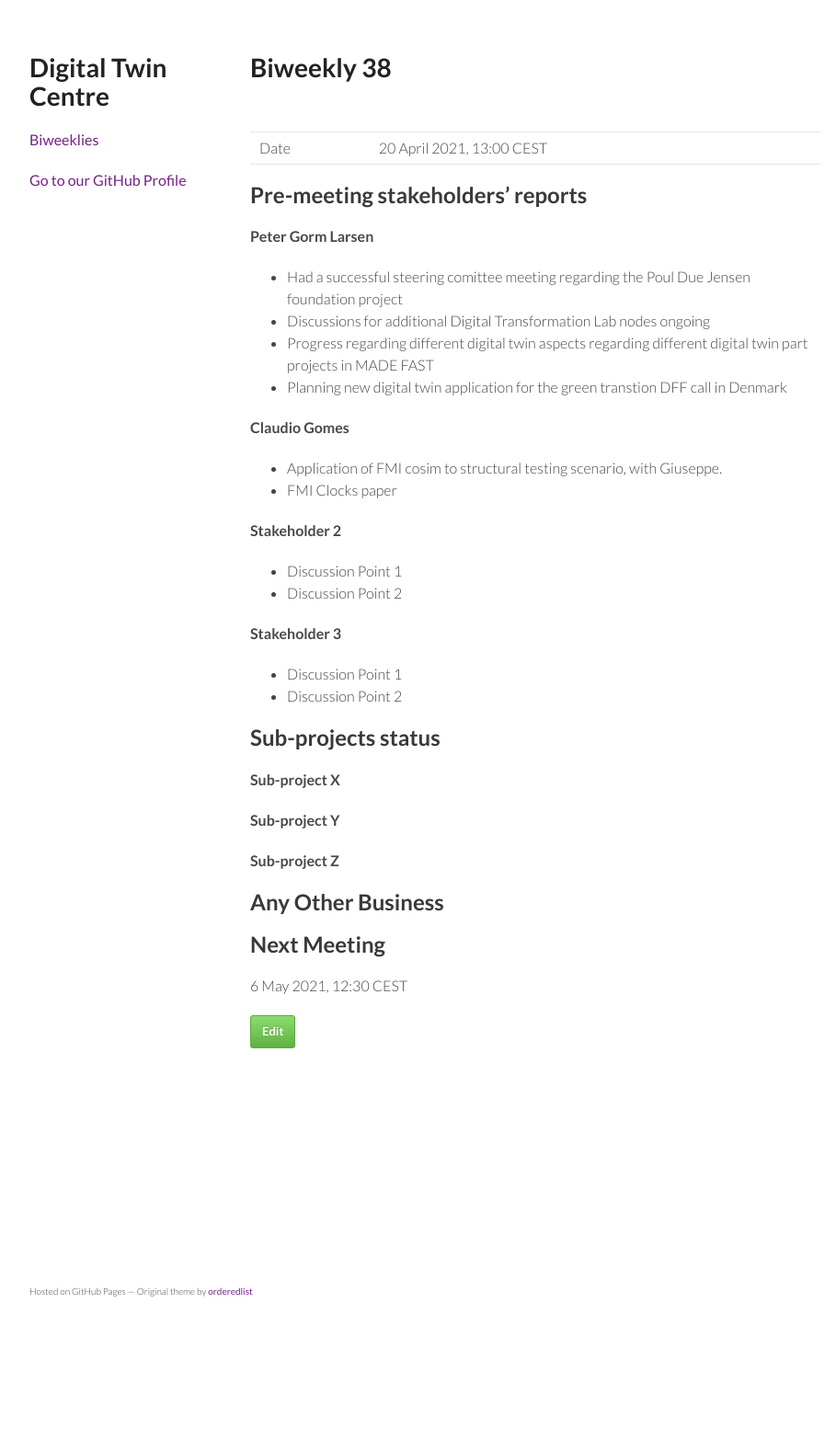
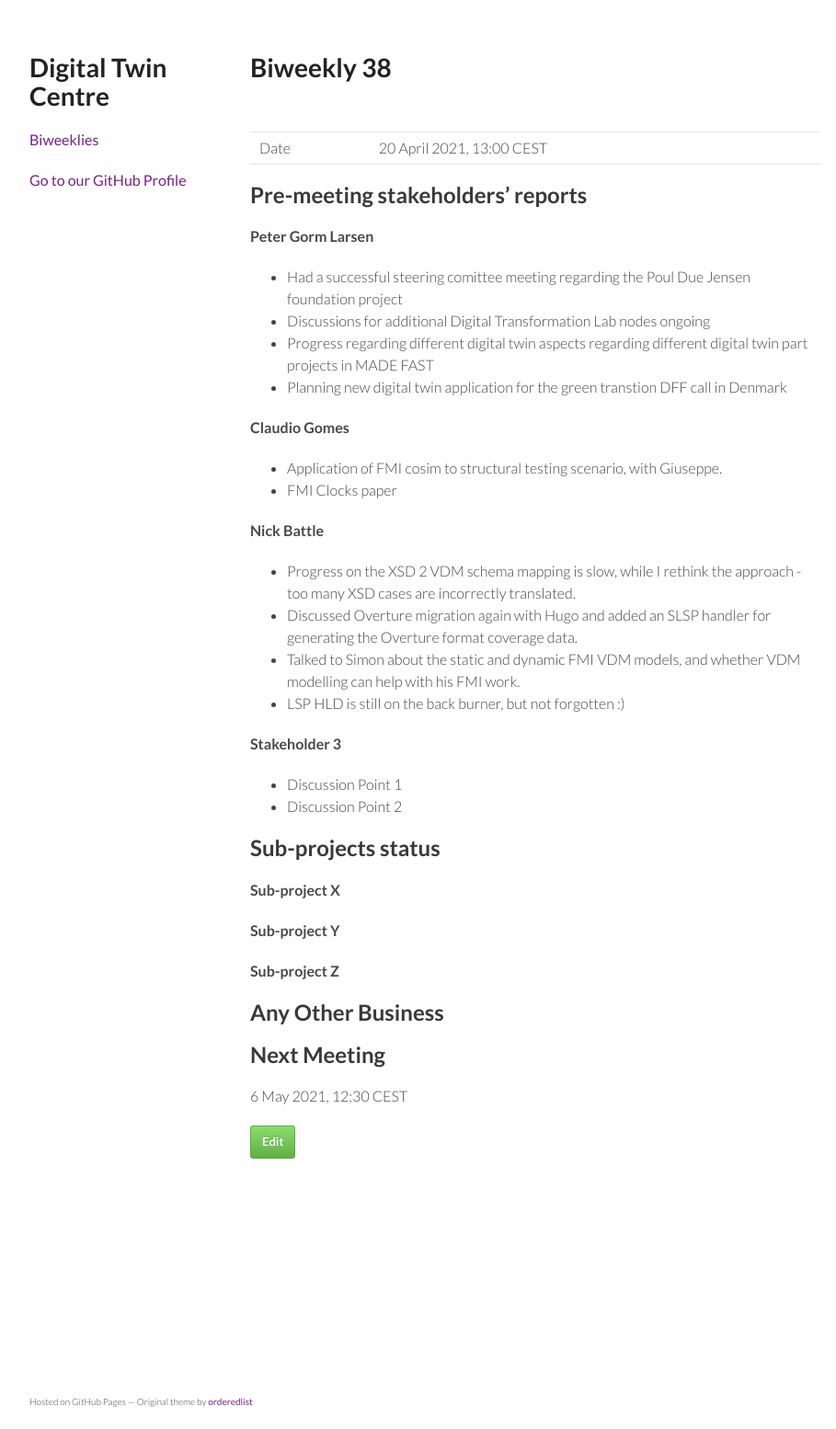
Before and after one commit to digitaltwincentre/digitaltwincentre.github.io, a Jekyll site: the page built from _biweeklies/Biweekly-38.md, in a window 1280 px wide. Shown: the whole page at 92% size, without its empty margins (178-1087 px from the left). Built offline with Jekyll 4.4.1, drawn with Linux system fonts in a browser that asks for light colours; nearby versions of some CDN libraries; before the commit the page ends 1434 px from its top, so only the background shows below that.

Commit message:
Update Biweekly-38.md

```diff
--- a/_biweeklies/Biweekly-38.md
+++ b/_biweeklies/Biweekly-38.md
@@ -30,9 +30,11 @@ date: 20 April 2021, 1300 CEST
 * Application of FMI cosim to structural testing scenario, with Giuseppe.
 * FMI Clocks paper
 
-#### Stakeholder 2
-* Discussion Point 1
-* Discussion Point 2
+#### Nick Battle
+* Progress on the XSD 2 VDM schema mapping is slow, while I rethink the approach - too many XSD cases are incorrectly translated.
+* Discussed Overture migration again with Hugo and added an SLSP handler for generating the Overture format coverage data.
+* Talked to Simon about the static and dynamic FMI VDM models, and whether VDM modelling can help with his FMI work.
+* LSP HLD is still on the back burner, but not forgotten :)
 
 #### Stakeholder 3
 * Discussion Point 1
```
